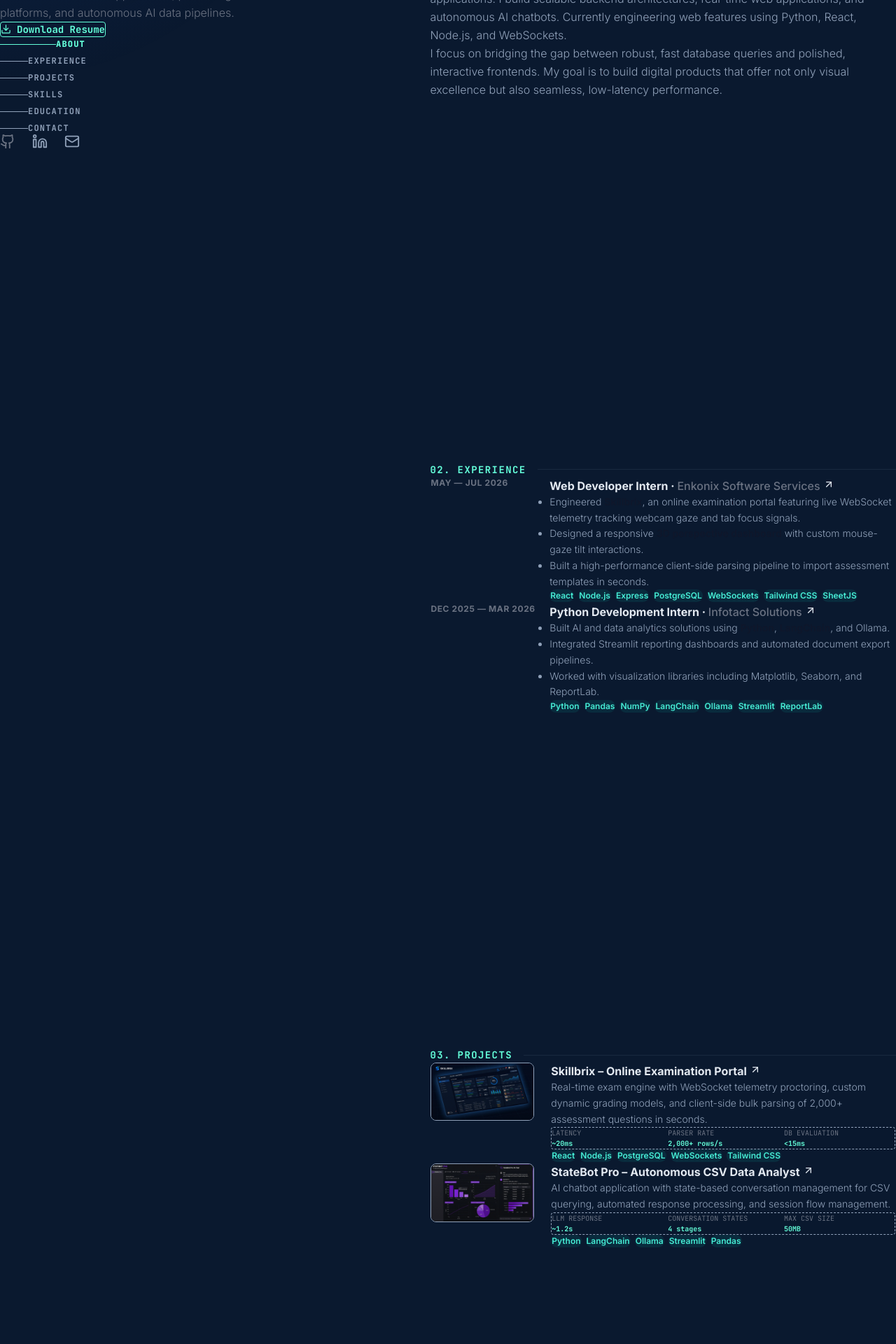
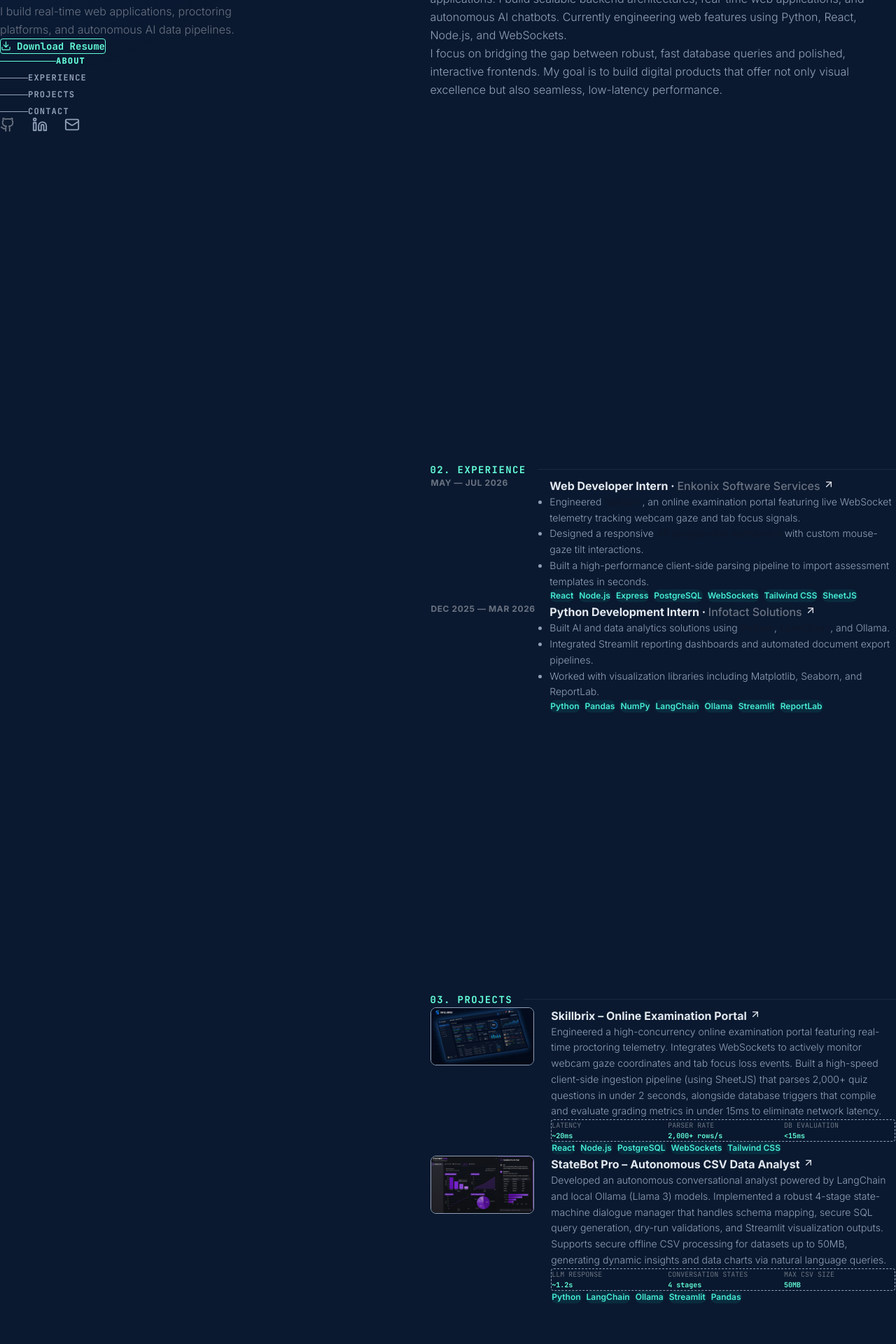
Before and after one commit to Ganesh5710/Portfolio, a Next.js app: page / in a window 1280 px wide. Shown: the part 360-2280 px from the top of the page at 70% size. Built offline with nearby package versions, Linux system fonts and the light colour scheme.

Commit message:
style: remove skills and education, and expand project descriptions

```diff
--- a/src/app/page.js
+++ b/src/app/page.js
@@ -5,8 +5,6 @@ import { useTheme } from '../context/ThemeContext';
 import About from '../components/About';
 import Experience from '../components/Experience';
 import Projects from '../components/Projects';
-import Skills from '../components/Skills';
-import Education from '../components/Education';
 import Contact from '../components/Contact';
 import Footer from '../components/Footer';
 import { Github, Linkedin, Mail, Download, ArrowUpRight, Sun, Moon } from 'lucide-react';
@@ -15,8 +13,6 @@ const NAV_ITEMS = [
   { id: 'about', label: 'About' },
   { id: 'experience', label: 'Experience' },
   { id: 'projects', label: 'Projects' },
-  { id: 'skills', label: 'Skills' },
-  { id: 'education', label: 'Education' },
   { id: 'contact', label: 'Contact' }
 ];
 
@@ -250,12 +246,6 @@ export default function Home() {
             <section id="projects" className="min-h-[85vh] lg:min-h-screen flex flex-col justify-center py-20 lg:py-0 scroll-mt-24">
               <Projects />
             </section>
-            <section id="skills" className="min-h-[85vh] lg:min-h-screen flex flex-col justify-center py-20 lg:py-0 scroll-mt-24">
-              <Skills />
-            </section>
-            <section id="education" className="min-h-[85vh] lg:min-h-screen flex flex-col justify-center py-20 lg:py-0 scroll-mt-24">
-              <Education />
-            </section>
             <section id="contact" className="min-h-[85vh] lg:min-h-screen flex flex-col justify-center py-20 lg:py-0 scroll-mt-24">
               <Contact />
             </section>
--- a/src/components/Projects.js
+++ b/src/components/Projects.js
@@ -7,7 +7,7 @@ const PROJECTS_DATA = [
   {
     title: "Skillbrix – Online Examination Portal",
     image: "/images/skillbrix.jpg",
-    description: "Real-time exam engine with WebSocket telemetry proctoring, custom dynamic grading models, and client-side bulk parsing of 2,000+ assessment questions in seconds.",
+    description: "Engineered a high-concurrency online examination portal featuring real-time proctoring telemetry. Integrates WebSockets to actively monitor webcam gaze coordinates and tab focus loss events. Built a high-speed client-side ingestion pipeline (using SheetJS) that parses 2,000+ quiz questions in under 2 seconds, alongside database triggers that compile and evaluate grading metrics in under 15ms to eliminate network latency.",
     tech: ["React", "Node.js", "PostgreSQL", "WebSockets", "Tailwind CSS"],
     github: "https://github.com/Ganesh5710/Skillbrix",
     demo: "#",
@@ -20,7 +20,7 @@ const PROJECTS_DATA = [
   {
     title: "StateBot Pro – Autonomous CSV Data Analyst",
     image: "/images/statebot.jpg",
-    description: "AI chatbot application with state-based conversation management for CSV querying, automated response processing, and session flow management.",
+    description: "Developed an autonomous conversational analyst powered by LangChain and local Ollama (Llama 3) models. Implemented a robust 4-stage state-machine dialogue manager that handles schema mapping, secure SQL query generation, dry-run validations, and Streamlit visualization outputs. Supports secure offline CSV processing for datasets up to 50MB, generating dynamic insights and data charts via natural language queries.",
     tech: ["Python", "LangChain", "Ollama", "Streamlit", "Pandas"],
     github: "https://github.com/Ganesh5710/StateBotPro",
     demo: "#",
```
